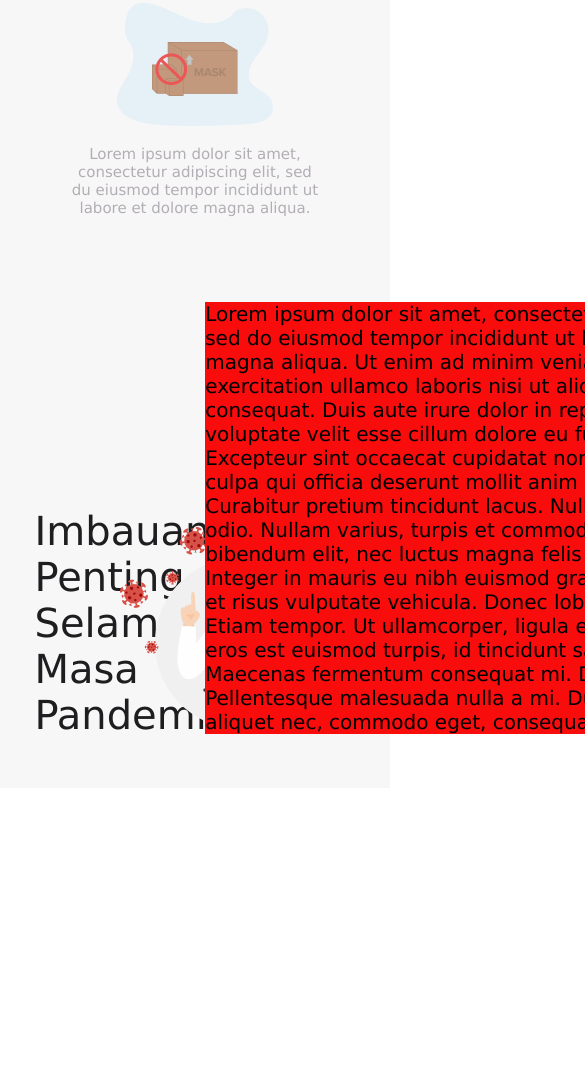
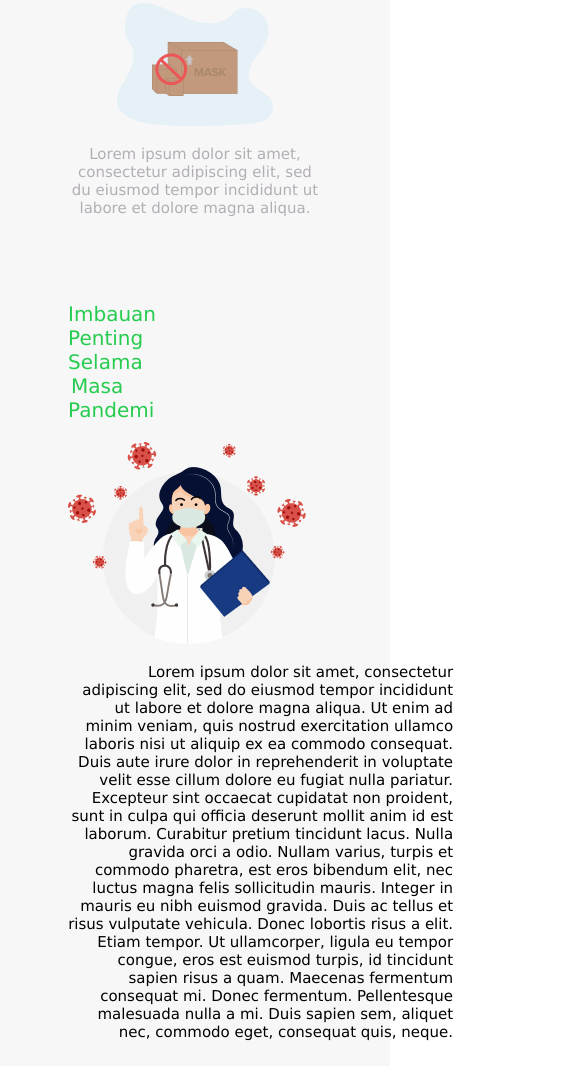
Before and after one commit to knovida/E19-DTS20, a plain HTML site: page index.html in a window 390 px wide. Shown: the part 1735-2801 px from the top of the page, 585 px wide, since content can reach past the window. Before the commit the page ends 2523 px from the top, so only its background shows below. Drawn offline with Linux system fonts and the light colour scheme.

Commit message:
add responsive (failed)

```diff
--- a/css/responsive.css
+++ b/css/responsive.css
@@ -13,6 +13,12 @@
         width: 50%;
         margin-bottom: 50px;
     }
+
+    .imbauan {
+        font-size: 10px;
+        text-align: center;
+        color: #7714da;
+    }
 }
 
 /* Untuk Smartphone */
@@ -24,4 +30,10 @@
     .lesson2 {
         width: 100%;
     }
+
+    .imbauan {
+        font-size: 20px;
+        text-align: center;
+        color: #26cc4f;
+    }
 }
--- a/css/stylesheet.css
+++ b/css/stylesheet.css
@@ -438,18 +438,24 @@ li {
   margin-top: 30px;
   padding-top: 10px;
   padding-bottom: 10px;
-  padding-left: 5%;
-  padding-right: 5%;
+  padding-left: 10%;
+  padding-right: 10%;
   background-color: #f7f7f7;
-
 }
 
 .box {
   display: inline-block;
-  width: 25%;
+  justify-content: center;
+  align-content: center;
+  align-items: center;
+  padding-left: 5%;
+  padding-right: 5%;
+  flex-wrap: wrap;
+  vertical-align: middle;
 }
 
 .imbauan {
+  width:58px;
   font-size: 40px;
   text-align: left;
   color: #1e1d1f;
@@ -460,7 +466,8 @@ li {
 
 }
 .penjelasan {
-  width:585px;
-  font-size: 20px;
-  background-color: #f80c0c;
+  width:385px;
+  font-size: 15px;
+  text-align: right;
+  float: right;
 }
```
